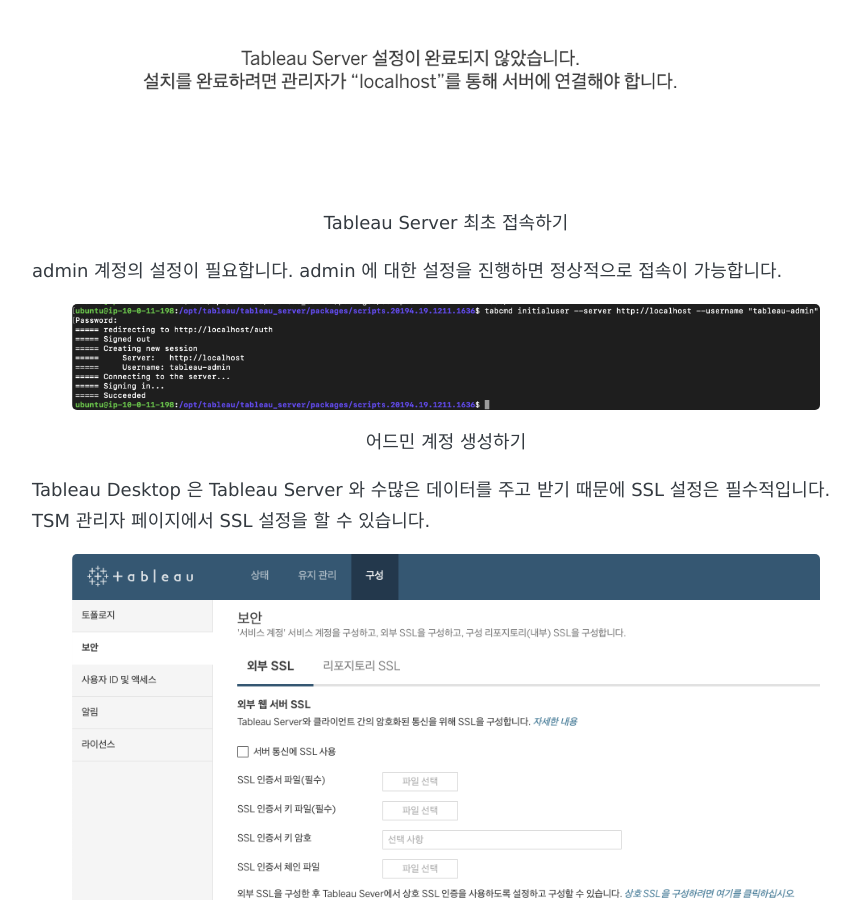
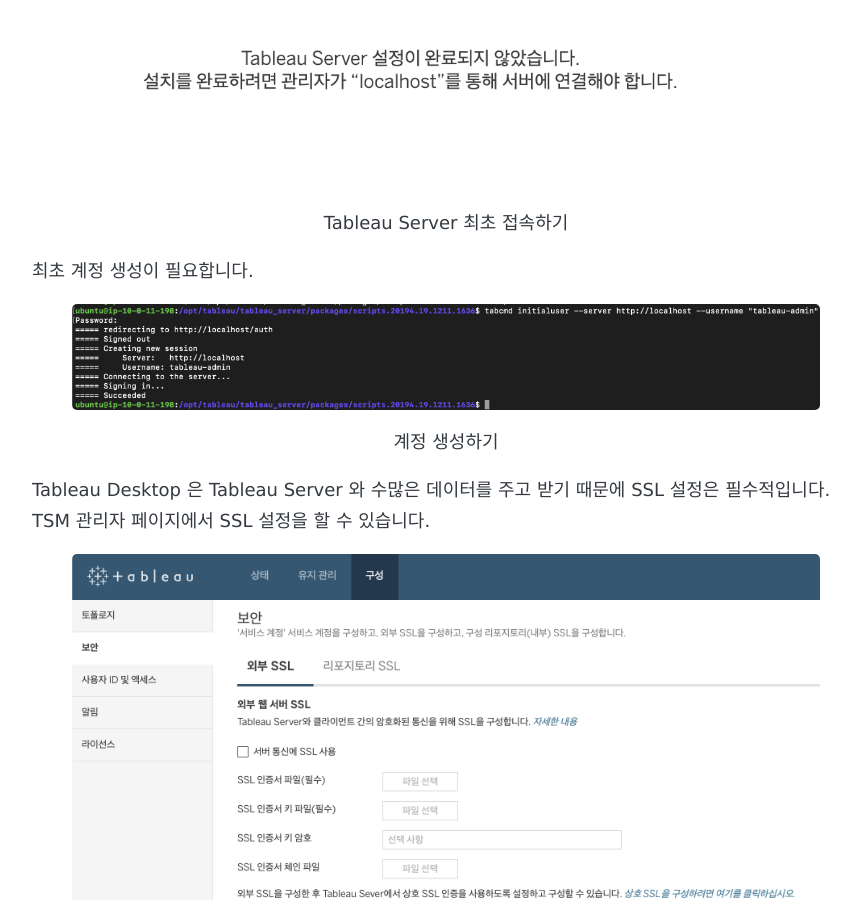
Before and after one commit to 8percent/8percent.github.io, a Jekyll site: the page built from _posts/2020-01-11-tableau-dashboard2.md, in a window 1280 px wide and 900 px high, scrolled down 6741 px. Shown: the whole window, without its empty margins (194-1054 px from the left). Built offline with Jekyll 4.4.1, drawn with Linux system fonts in a browser that asks for light colours; some web fonts are replaced.

Commit message:
글 다듬기

```diff
--- a/_posts/2020-01-11-tableau-dashboard2.md
+++ b/_posts/2020-01-11-tableau-dashboard2.md
@@ -158,12 +158,12 @@
 </figure>
 </center>
 
-admin 계정의 설정이 필요합니다. admin 에 대한 설정을 진행하면 정상적으로 접속이 가능합니다.
+최초 계정 생성이 필요합니다.
 
 <center>
 <figure>
 <img src="/images/tableau-server-10.png" alt="views">
-<figcaption>어드민 계정 생성하기</figcaption>
+<figcaption>계정 생성하기</figcaption>
 </figure>
 </center>
 
```
